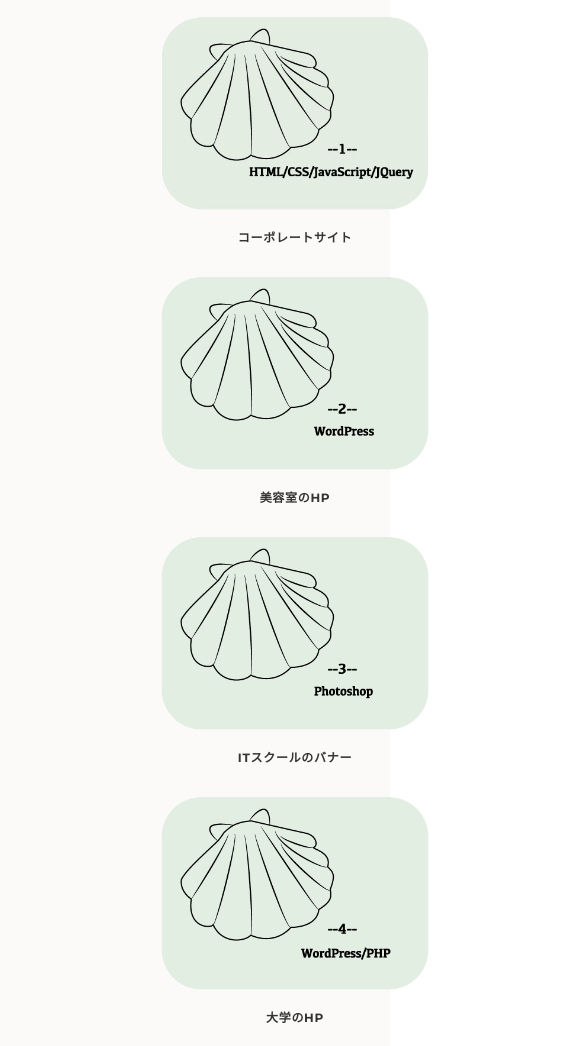
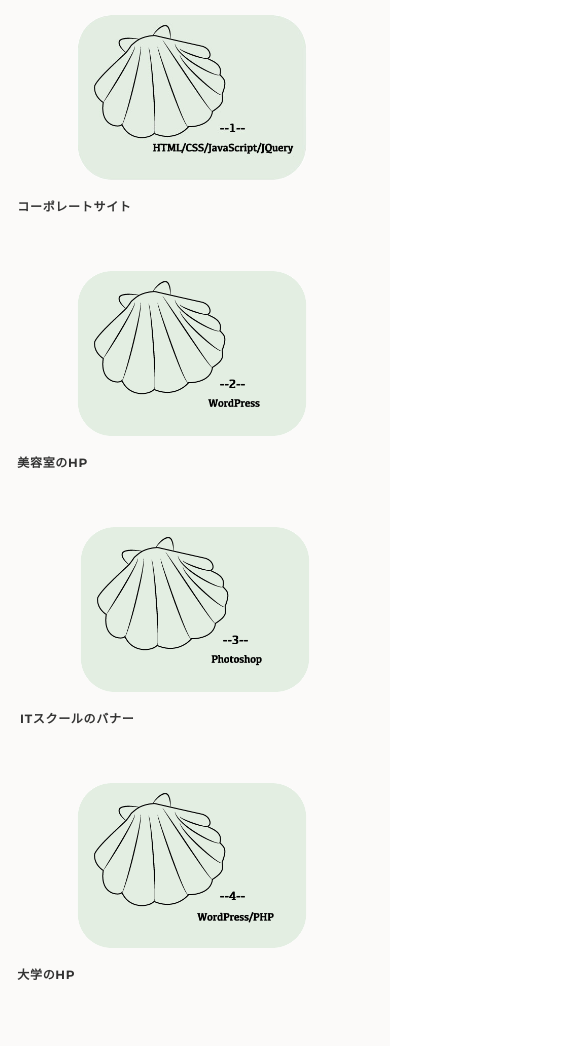
Before and after one commit to tankuuuumi/portfolio-kumiyabuki, a plain HTML site: page portfolio/index.html in a window 390 px wide. Shown: the part 582-1628 px from the top of the page, 570 px wide, since content can reach past the window. Drawn offline with nearby package versions, Linux system fonts and the light colour scheme.

Commit message:
portfolio

```diff
--- a/portfolio/css/style.css
+++ b/portfolio/css/style.css
@@ -177,10 +177,6 @@ td {
   width: 350px;
 }
 
-tr {
-  display: flex;
-}
-
 .works-item {
   width: 31.74603%;
   margin-right: 1.58730%;
@@ -205,6 +201,18 @@ tr {
 .works-info {
   font-size: 10px;
   margin-top: 5px;
+}
+
+.works-list {
+  display: grid;
+  grid-template-columns: repeat(2,1fr);
+  grid-template-rows: repeat(2,auto);
+  gap: 10px;
+}
+
+.works-img {
+  width: 300px;
+  margin: 0 auto 0 auto;
 }
 
 /*--------------------------------
@@ -475,8 +483,7 @@ tr {
   }
 
   .works-img {
-    width: 292px;
-    height: 217px;
+    width: 250px;
   }
 
   .works-info {
@@ -488,8 +495,10 @@ tr {
     margin-bottom: 35px;
   }
 
-  tr {
+  .works-list {
+    display: flex;
     flex-direction: column;
+    align-items: center;
   }
 
   /* Skill */
--- a/portfolio/index.html
+++ b/portfolio/index.html
@@ -47,39 +47,26 @@
         <div class="container">
           <p class="title-img"><img src="img/works.gif"></p>
           <div class="works-list">
-            <table>
-              <tr>
-                <td align="center">
             <a class="works-item" href="works-1.html">
               <div class="works-img"><img src="img/works/works-html.gif" alt="html1" /></div>
               <p class="works-name">コーポレートサイト</p>
             </a>
-                </td>
-                <td align="center">
             <a class="works-item" href="works-2.html">
               <div class="works-img"><img src="img/works/2-wordpress.png" alt="WordPress" /></div>
               <p class="works-name">美容室のHP</p>
             </a>
-                </td>
-              </tr>
-              <tr>
-                <td align="center">
             <a class="works-item" href="works-3.html">
               <div class="works-img"><img src="img/works/3-photo.png"></div>
               <p class="works-name">ITスクールのバナー</p>
             </a>
-                </td>
-                <td align="center">
             <a class="works-item" href="works-4.html">
               <div class="works-img"><img src="img/works/4-php.png" alt="WordPress2" /></div>
               <p class="works-name">大学のHP</p>
             </a>
-                </td>
-              </tr>
-            </table>
           </div>
         </div>
       </section>
+
       <!-- /works -->
 
       <!-- skill -->
```
Lines whose indentation alone changed are shown as unchanged.
